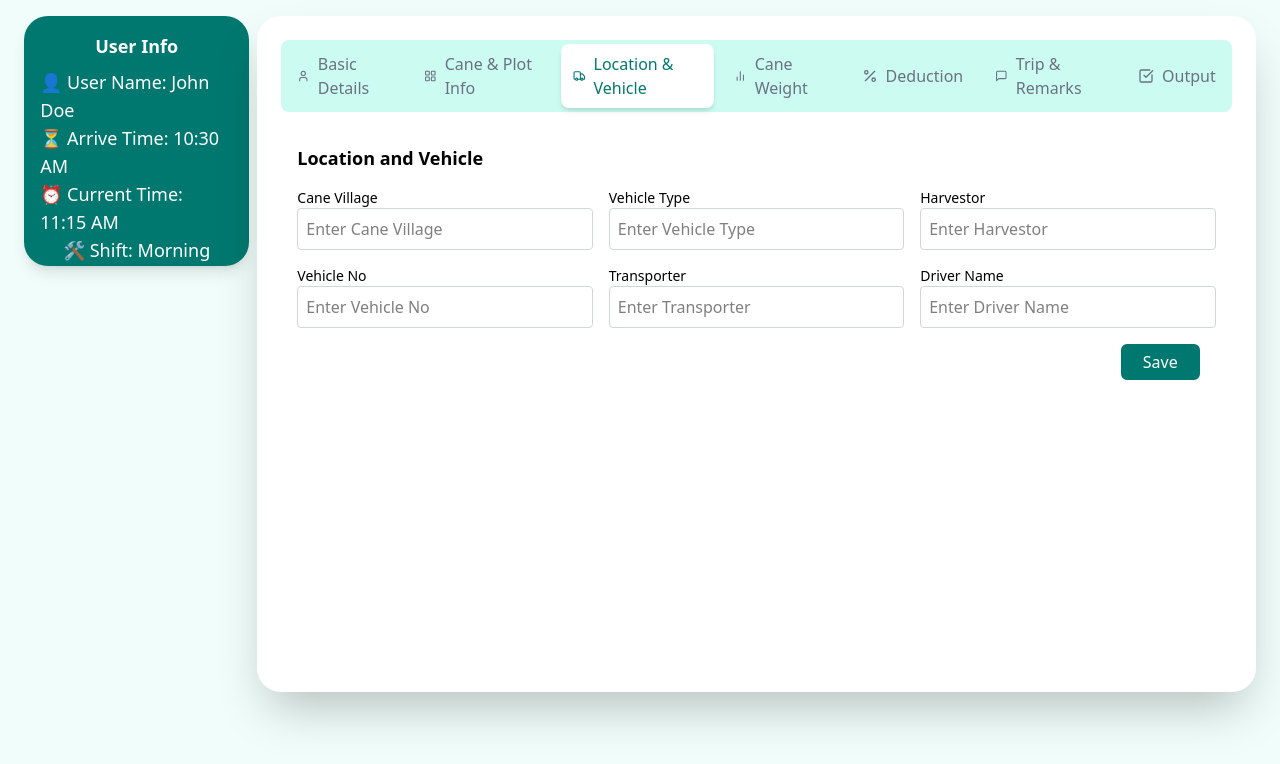
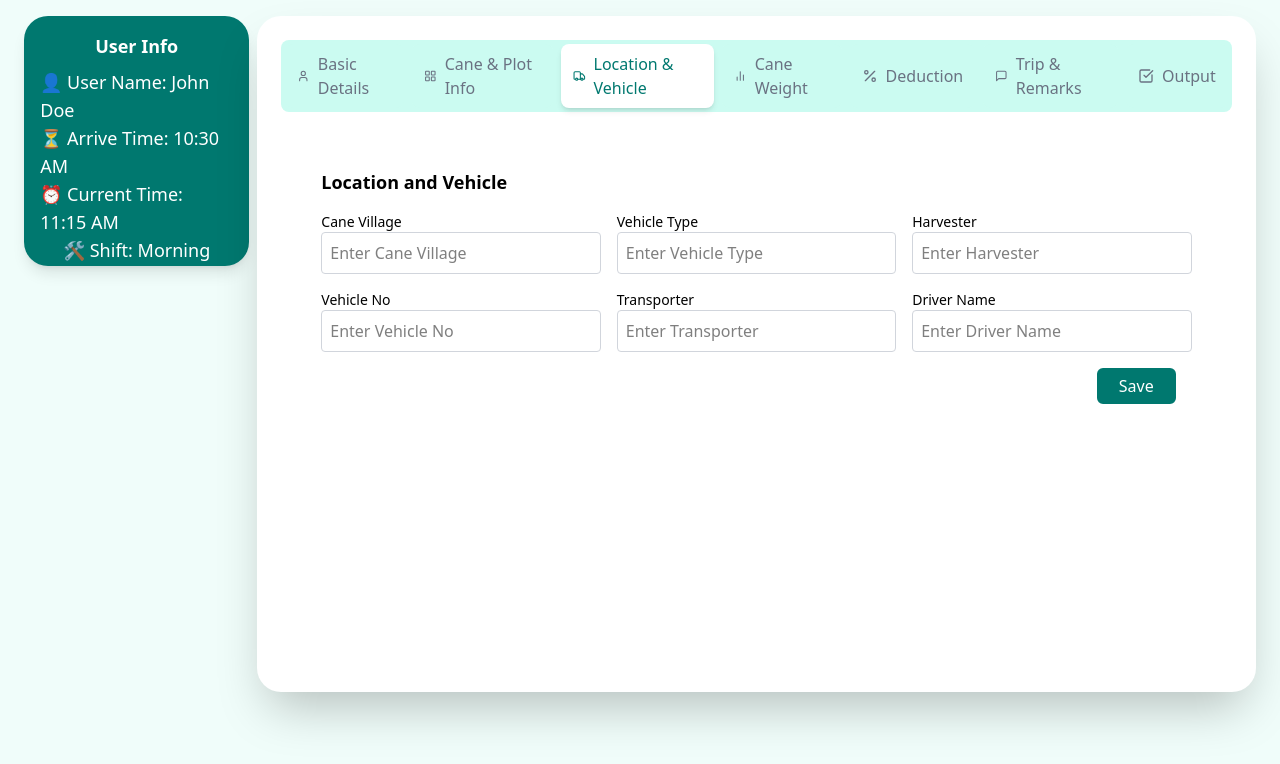
Before and after one commit to Ruturaj2003/multi-step-form-2, a React (Vite) app: page /cane-trip/locationAndVehicle in a window 1280 px wide. Shown: the top 764 px of the page. Built offline with nearby package versions, Linux system fonts and the light colour scheme.

Commit message:
Update Location and Vehicle to redux

```diff
--- a/src/pages/caneTripForm/LocationAndVehicle.jsx
+++ b/src/pages/caneTripForm/LocationAndVehicle.jsx
@@ -1,45 +1,29 @@
-import React, { useState } from 'react';
+import { useSelector, useDispatch } from 'react-redux';
+import { updateField } from '../../redux/caneTripSlice';
 
 const LocationAndVehicle = () => {
-  // State for form fields
-  const [formData, setFormData] = useState({
-    caneVillage: '',
-    vehicleType: '',
-    harvestor: '',
-    vehicleNo: '',
-    transporter: '',
-    driverName: '',
-  });
+  const dispatch = useDispatch();
 
-  // Handle Input Change
+  // Get location and vehicle data from Redux store
+  const locationAndVehicle = useSelector(
+    (state) => state.caneTrip.locationAndVehicle
+  );
+
+  // Handle input change and update Redux store
   const handleChange = (e) => {
-    setFormData({ ...formData, [e.target.name]: e.target.value });
-  };
-
-  // Handle Form Submit
-  const handleSubmit = async (e) => {
-    e.preventDefault();
-
-    try {
-      const response = await fetch('https://api.example.com/location-vehicle', {
-        method: 'POST',
-        headers: { 'Content-Type': 'application/json' },
-        body: JSON.stringify(formData),
-      });
-
-      if (response.ok) {
-        alert('Data saved successfully!');
-      } else {
-        alert('Failed to save data!');
-      }
-    } catch (error) {
-      alert('An error occurred while saving data.');
-    }
+    dispatch(
+      updateField({
+        section: 'locationAndVehicle',
+        field: e.target.name,
+        value: e.target.value,
+      })
+    );
   };
 
   return (
-    <form onSubmit={handleSubmit}>
+    <form className="p-6 bg-white">
       <h2 className="text-lg font-semibold mb-4">Location and Vehicle</h2>
+
       <div className="grid grid-cols-1 md:grid-cols-3 gap-4">
         {/* Cane Village */}
         <div className="flex flex-col">
@@ -47,7 +31,7 @@ const LocationAndVehicle = () => {
           <input
             type="text"
             name="caneVillage"
-            value={formData.caneVillage}
+            value={locationAndVehicle.caneVillage}
             onChange={handleChange}
             placeholder="Enter Cane Village"
             className="border border-gray-300 rounded p-2 focus:outline-none focus:ring-2 focus:ring-teal-500"
@@ -60,22 +44,22 @@ const LocationAndVehicle = () => {
           <input
             type="text"
             name="vehicleType"
-            value={formData.vehicleType}
+            value={locationAndVehicle.vehicleType}
             onChange={handleChange}
             placeholder="Enter Vehicle Type"
             className="border border-gray-300 rounded p-2 focus:outline-none focus:ring-2 focus:ring-teal-500"
           />
         </div>
 
-        {/* Harvestor */}
+        {/* Harvester */}
         <div className="flex flex-col">
-          <label className="text-sm">Harvestor</label>
+          <label className="text-sm">Harvester</label>
           <input
             type="text"
             name="harvestor"
-            value={formData.harvestor}
+            value={locationAndVehicle.harvestor}
             onChange={handleChange}
-            placeholder="Enter Harvestor"
+            placeholder="Enter Harvester"
             className="border border-gray-300 rounded p-2 focus:outline-none focus:ring-2 focus:ring-teal-500"
           />
         </div>
@@ -86,7 +70,7 @@ const LocationAndVehicle = () => {
           <input
             type="text"
             name="vehicleNo"
-            value={formData.vehicleNo}
+            value={locationAndVehicle.vehicleNo}
             onChange={handleChange}
             placeholder="Enter Vehicle No"
             className="border border-gray-300 rounded p-2 focus:outline-none focus:ring-2 focus:ring-teal-500"
@@ -99,7 +83,7 @@ const LocationAndVehicle = () => {
           <input
             type="text"
             name="transporter"
-            value={formData.transporter}
+            value={locationAndVehicle.transporter}
             onChange={handleChange}
             placeholder="Enter Transporter"
             className="border border-gray-300 rounded p-2 focus:outline-none focus:ring-2 focus:ring-teal-500"
@@ -112,7 +96,7 @@ const LocationAndVehicle = () => {
           <input
             type="text"
             name="driverName"
-            value={formData.driverName}
+            value={locationAndVehicle.driverName}
             onChange={handleChange}
             placeholder="Enter Driver Name"
             className="border border-gray-300 rounded p-2 focus:outline-none focus:ring-2 focus:ring-teal-500"
```
